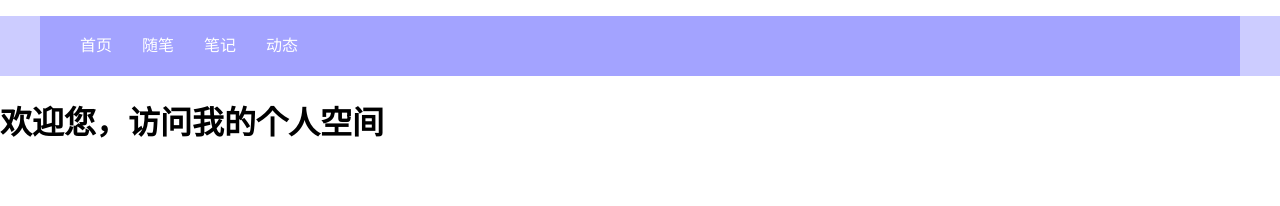
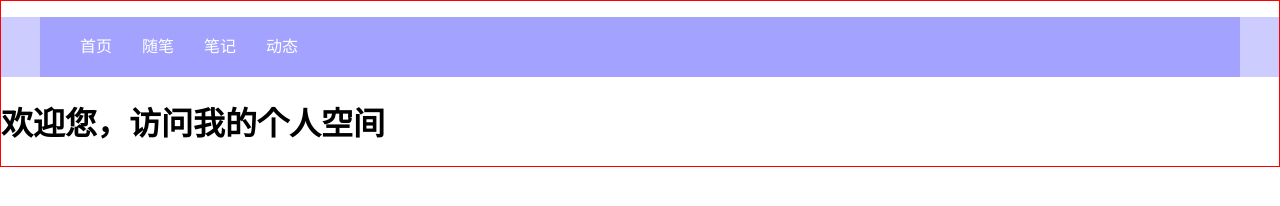
Before and after one commit to mygithub-web/mysite.github.io, a plain HTML site: page index.html in a window 1280 px wide. Drawn offline with Linux system fonts and the light colour scheme.

Commit message:
Update index.html

```diff
--- a/index.html
+++ b/index.html
@@ -8,6 +8,9 @@
         个人空间
     </title>
     <style>
+        html{
+            border:1px solid red;
+        }
         html,body,.header{
             margin:0;
             padding:0;
```
